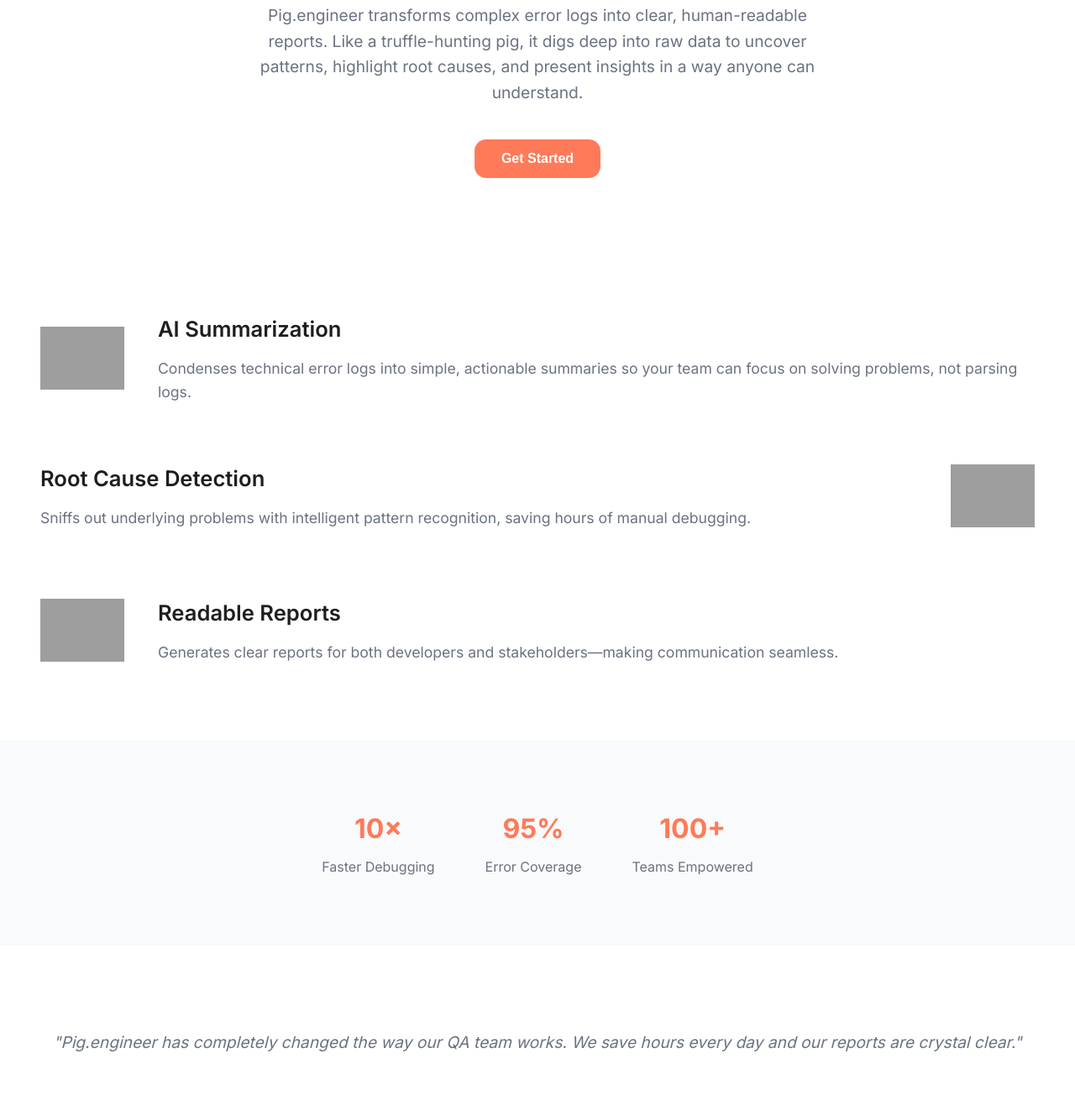
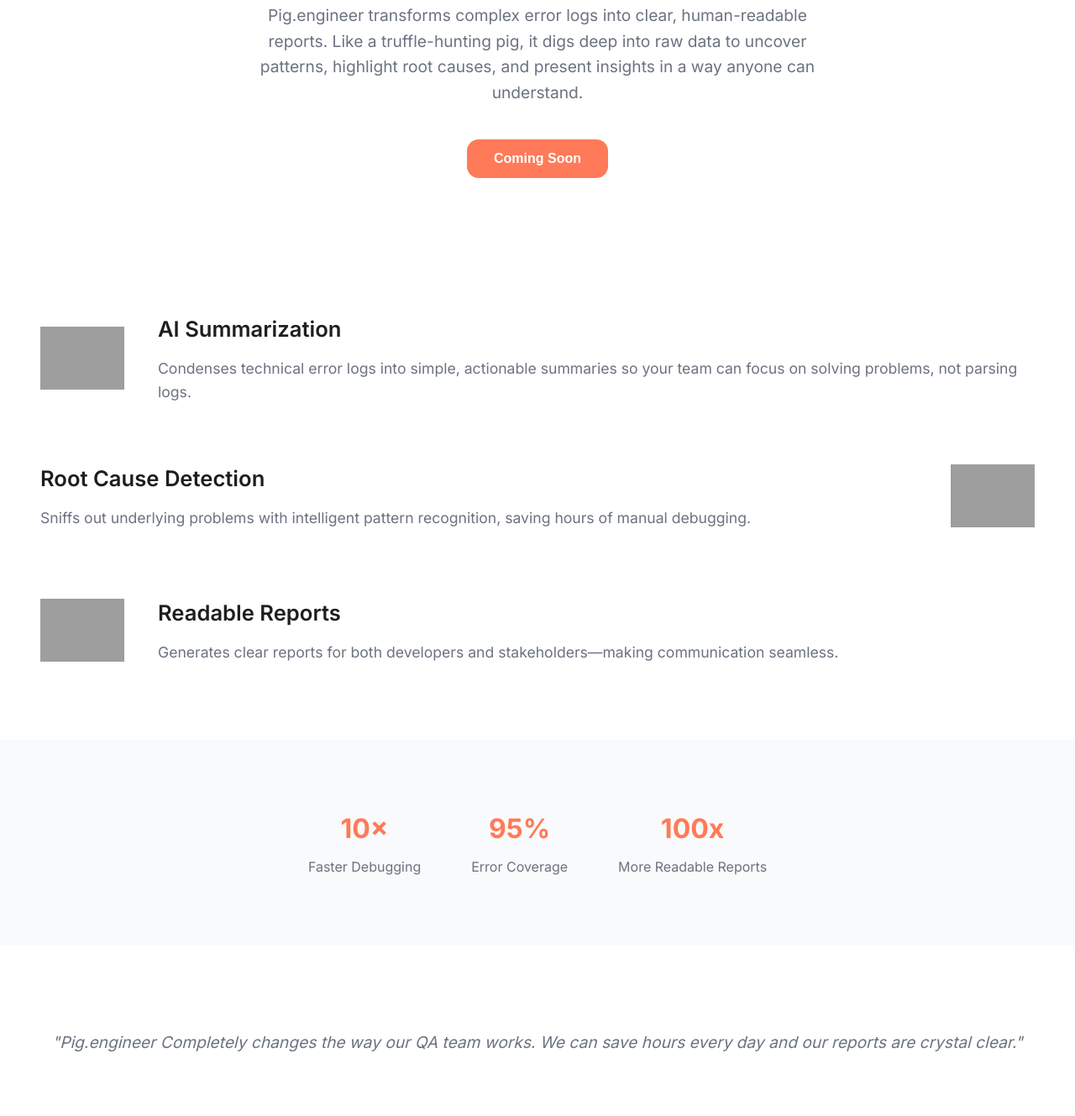
Before and after one commit to Bhuvanshree922/Bhuvanshree922.github.io, a plain HTML site: page index.html in a window 1280 px wide. Shown: the part 491-1820 px from the top of the page at 84% size. Drawn offline with Linux system fonts and the light colour scheme; grey boxes are pictures that could not be loaded.

Commit message:
Update button text and testimonial content

```diff
--- a/index.html
+++ b/index.html
@@ -183,7 +183,7 @@
     <img src="pig_engineer.jpg" alt="Pig Logo" />
     <h2>Sniffing out hidden errors</h2>
     <p>Pig.engineer transforms complex error logs into clear, human-readable reports. Like a truffle-hunting pig, it digs deep into raw data to uncover patterns, highlight root causes, and present insights in a way anyone can understand.</p>
-    <button class="btn">Get Started</button>
+    <button class="btn">Coming Soon</button>
   </section>
 
   <section id="features" class="features">
@@ -222,13 +222,13 @@
       <p>Error Coverage</p>
     </div>
     <div class="stat">
-      <h3>100+</h3>
-      <p>Teams Empowered</p>
+      <h3>100x</h3>
+      <p>More Readable Reports</p>
     </div>
   </section>
 
   <section class="testimonial">
-    <p>"Pig.engineer has completely changed the way our QA team works. We save hours every day and our reports are crystal clear."</p>
+    <p>"Pig.engineer Completely changes the way our QA team works. We can save hours every day and our reports are crystal clear."</p>
   </section>
 
   <footer>
```
